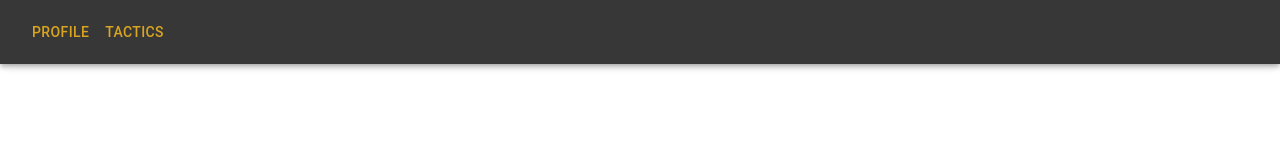
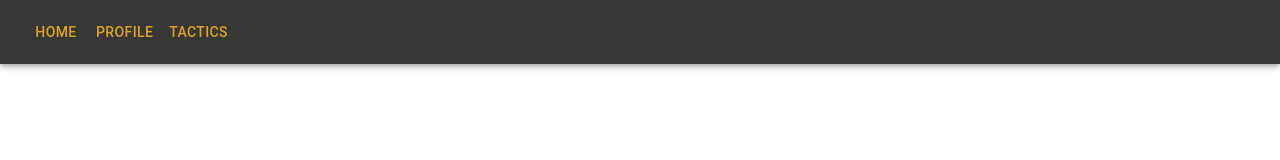
Before and after one commit to MaxwellBoecker/chess, a React app: page / in a window 1280 px wide. Shown: the top 160 px of the page. Built offline with nearby package versions, Linux system fonts and the light colour scheme; no server answers; the HTML template or start-up script is replaced by a standard one.

Commit message:
(cleanup) cleaned up a few state variables

```diff
--- a/src/App.jsx
+++ b/src/App.jsx
@@ -14,18 +14,18 @@ import PuzzleFeature from './PuzzleFeature.jsx';
 function App() {
   const [fen, setFen] = useState('');
   const [solution, setSolution] = useState([]);
-  const [preMove, setPreMove] = useState('');
+  // const [preMove, setPreMove] = useState('');
   const [sequence, setSequence] = useState(1);
   // const [refresh, setRefresh] = useState(false);
   const updateSequence = (next) => {
     setSequence(next);
-  }
+  };
   useEffect(async () => {
     const data = await axios.get('/puzzle', { params: { sequence } });
     console.log(data);
     setFen(data.data.fen);
     setSolution(data.data.solution);
-    setPreMove(data.data.pre_move);
+    // setPreMove(data.data.pre_move);
   }, [sequence]);
   return (
     // <div>
@@ -36,6 +36,14 @@ function App() {
     <Router>
       <AppBar>
         <Toolbar style={{ backgroundColor: '#373737' }}>
+          <Link
+            to="/"
+            style={{ textDecoration: 'none' }}
+          >
+            <Button style={{ color: 'goldenrod' }}>
+              Home
+            </Button>
+          </Link>
           <Link
             to="/profile"
             style={{ textDecoration: 'none' }}
@@ -59,7 +67,7 @@ function App() {
           <Profile />
         </Route>
         <Route path="/puzzles">
-          <PuzzleFeature key={solution} fen={fen} solution={solution} preMove={preMove} sequence={sequence} updateSequence={updateSequence} />
+          <PuzzleFeature key={solution} fen={fen} solution={solution} sequence={sequence} updateSequence={updateSequence} />
         </Route>
         <Route path="/">
           <Home />
--- a/src/Home.jsx
+++ b/src/Home.jsx
@@ -3,7 +3,7 @@ import React from 'react';
 const Home = () => {
   return (
     <div style={{ color: 'white', paddingTop: '64px'}}>
-      Welcome to the Chess Tactics App
+      Welcome to the Chess Tactics App. If you want to try out some puzzles (one of them is really hard) please click on the tactics button and let the learning begin!
     </div>
   )
 };
--- a/src/PuzzleFeature.jsx
+++ b/src/PuzzleFeature.jsx
@@ -1,23 +1,17 @@
 import React, { useEffect, useState } from 'react';
 import Chessboard from 'chessboardjsx';
 import { Button, Container, Grid } from '@material-ui/core';
-import axios from 'axios';
 import PuzzleLogic from './PuzzleLogic.jsx';
 import MoveDisplayBox from './MoveDisplayBox.jsx';
 import Stopwatch from './Stopwatch.jsx';
 import { findOrientation } from './puzzleFunctions.js';
 
 function PuzzleFeature(props) {
-  // const fen = '3qr3/p1R3pk/3P1b1p/3QBp2/5P2/1P1bp1P1/P5B1/6K1 b - - 0 40';
-  // const solution = ['Bxe5', 'Qd5xd3', 'e2', 'Rc7tc1', 'Bxd6', 'Qd3xf5+', 'Kh8'];
-  // let fen = 'rn1qk2r/ppp2ppp/5n2/2b5/2B1P1b1/3P1N2/PPP3PP/RNBQK2R w - - 0 1';
-  // let solution = ['Bxf7+', 'Ke8xf7', 'Ne5+', 'Kf7tg8', 'Nxg4'];
   const { sequence, updateSequence } = props;
   const [fen, setFen] = useState(props.fen);
   const [solution, setSolution] = useState(props.solution);
-  // let fen = props.fen
-  // let solution = props.solution
-  const [moves, setMoves] = useState([props.preMove]);
+
+  const [moves, setMoves] = useState([]);
   const [orientation, setOrientation] = useState('white');
   const [success, setSuccess] = useState(null);
   const [color, setColor] = useState(null);
@@ -27,19 +21,18 @@ function PuzzleFeature(props) {
     setOrientation(findOrientation(fen));
     setFen(props.fen);
     setSolution(props.solution);
-    console.log(props.preMove, 'premove')
+    // onsole.log(props.preMove, 'premove');
   }, []);
 
   const onClickPrev = () => {
-    console.log('send to previous puzzle');
     let next = sequence - 1;
-    console.log(next);
+    if (next < 1) next = 2;
     updateSequence(next);
   };
   const onClickNext = () => {
-    console.log('send to next puzzles', sequence);
-
-    updateSequence(sequence + 1);
+    let next = sequence + 1;
+    if (next > 2) next = 1;
+    updateSequence(next);
   };
   const updateFenOnClick = () => {
 
```
